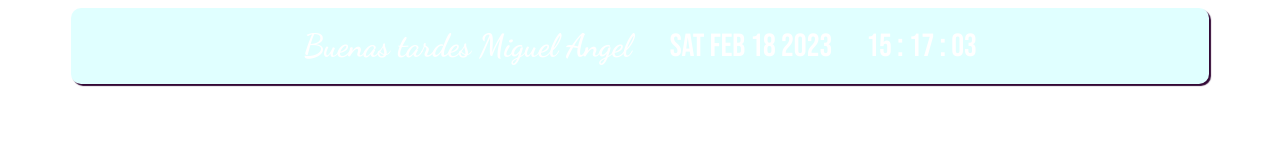
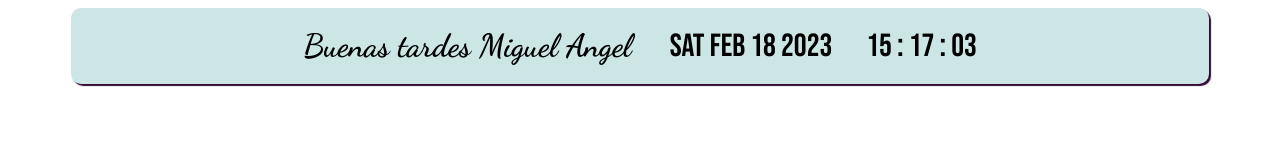
Before and after one commit to magvaca/notion, a plain HTML site: page index.html in a window 1280 px wide. Drawn offline with Linux system fonts and the light colour scheme.

Commit message:
Update index.html

```diff
--- a/index.html
+++ b/index.html
@@ -40,9 +40,9 @@ h1 {
 .card {
     padding: 10px 25px 10px 25px;
     border-radius: 10px;
-    background: #E0FFFF;
+    background: #cce5e5;
     width: 85vw;
-    color: #fff;
+    color: #000000;
     display: inline-block;
     box-shadow: 2px 2px 1px 0px #330835;
 }
```
